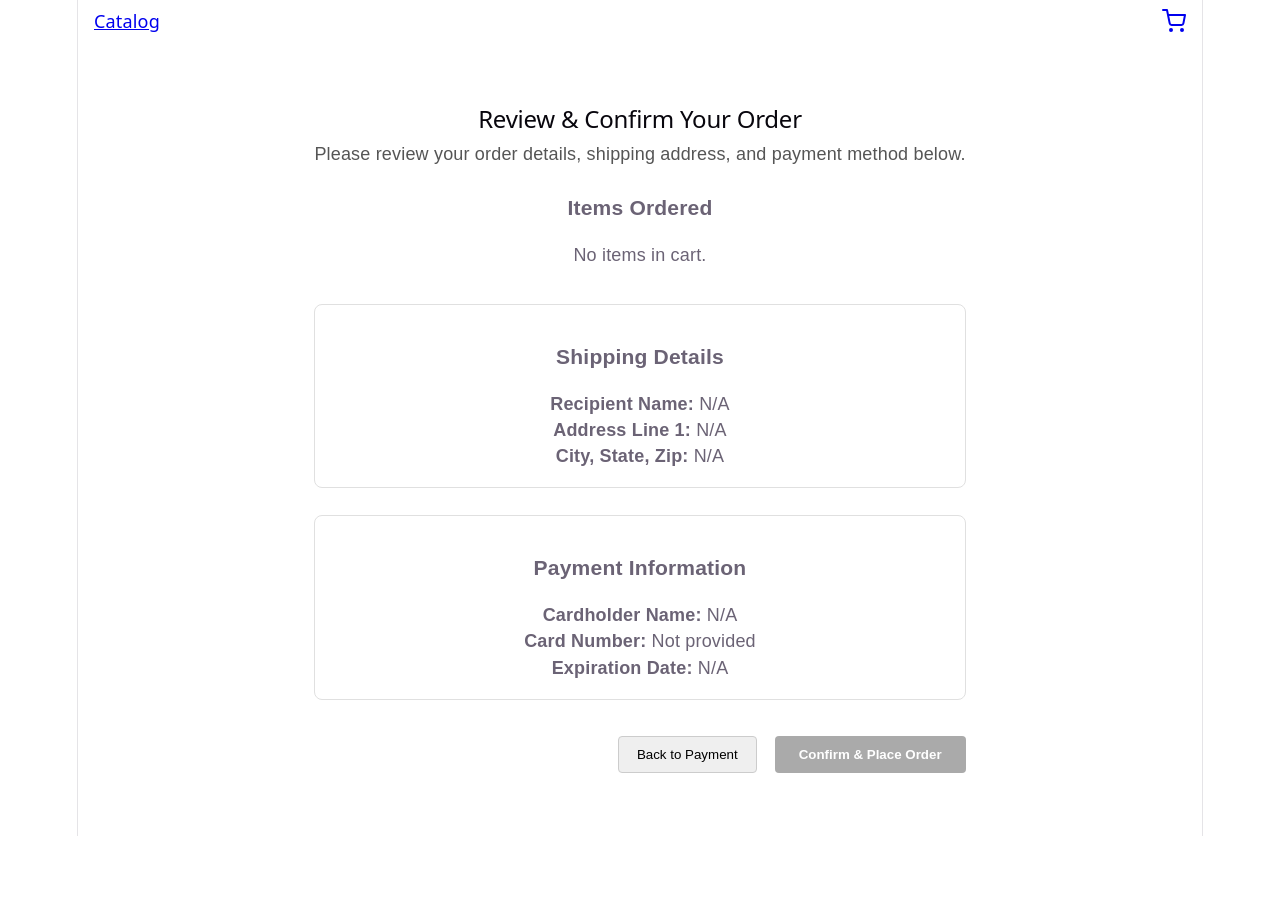
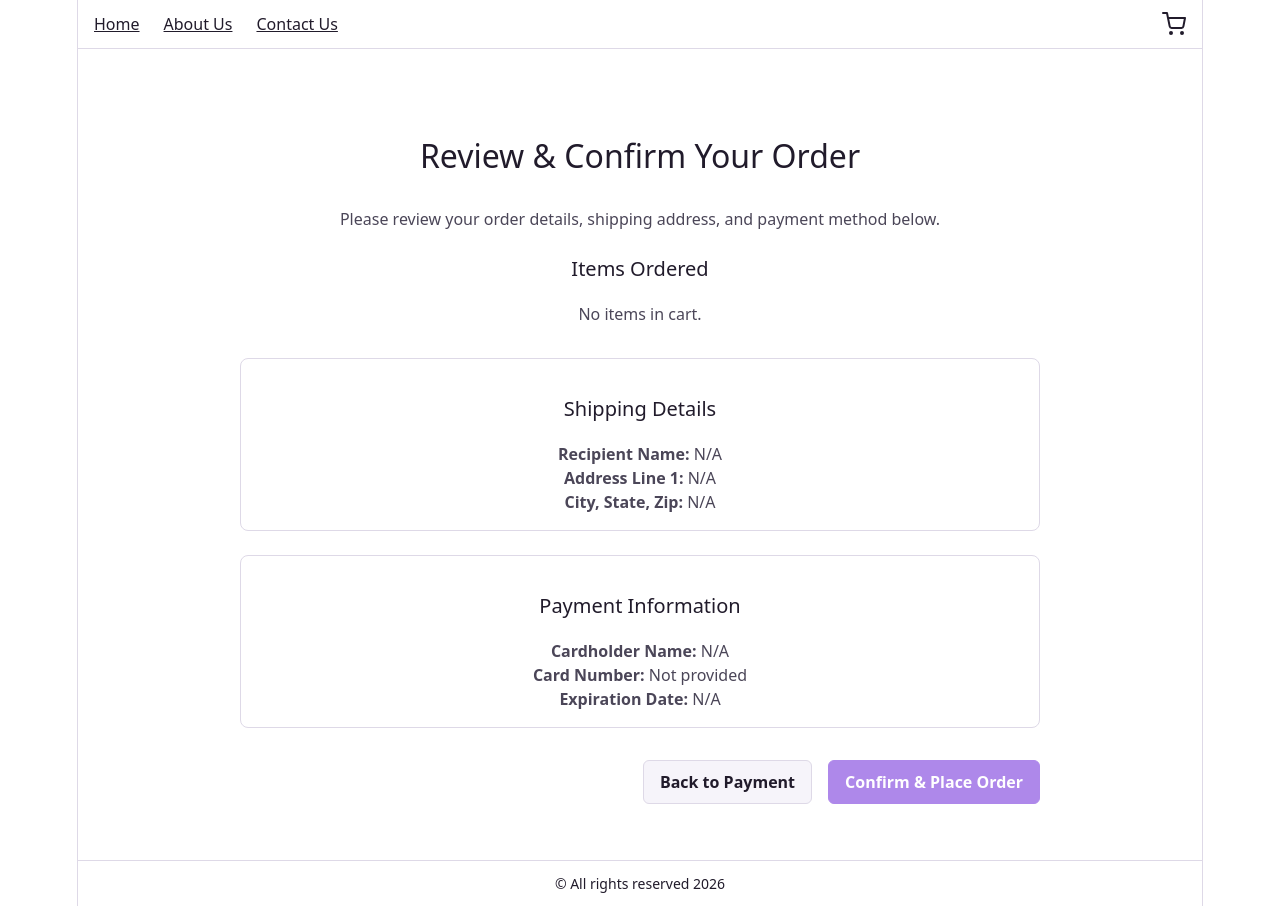
Before and after one commit to wang2989/game-merch-sales-site, a React (Vite) app: page /viewOrder in a window 1280 px wide. Before the commit the page ends 836 px from the top, so only its background shows below. Built offline with nearby package versions, Linux system fonts and the light colour scheme.

Commit message:
Edit header, footer, and page design

```diff
--- a/src/App.css
+++ b/src/App.css
@@ -14,6 +14,75 @@
   &:focus-visible {
     outline: 2px solid var(--accent);
     outline-offset: 2px;
+  }
+}
+
+.site-header {
+  display: flex;
+  align-items: center;
+  justify-content: space-between;
+  gap: 16px;
+  padding: 12px 16px;
+  border-bottom: 1px solid var(--border);
+}
+
+.site-nav-links {
+  display: flex;
+  align-items: center;
+  gap: 24px;
+}
+
+.site-header a,
+.site-footer {
+  color: var(--text-h);
+}
+
+.site-header a {
+  font-size: 1rem;
+}
+
+.app-content {
+  flex: 1;
+}
+
+.site-footer {
+  padding: 12px 16px;
+  border-top: 1px solid var(--border);
+  font-size: 0.875rem;
+}
+
+.purchase-items {
+  display: flex;
+  flex-wrap: wrap;
+  justify-content: center;
+  gap: 16px;
+}
+
+.product-image,
+.product-image-placeholder {
+  width: 100%;
+  height: 140px;
+  object-fit: cover;
+}
+
+.product-image-placeholder {
+  background: var(--surface-muted);
+}
+
+.form-label {
+  color: var(--text);
+  font-family: var(--sans);
+  font-size: 1rem;
+  font-weight: 600;
+}
+
+@media (max-width: 480px) {
+  .site-header {
+    padding-inline: 12px;
+  }
+
+  .site-nav-links {
+    gap: 12px;
   }
 }
 
--- a/src/App.jsx
+++ b/src/App.jsx
@@ -14,6 +14,7 @@ function App() {
     <CartProvider>
       <BrowserRouter>
         <Navbar />
+        <main className="app-content">
           <Routes>
             <Route path="/" element={<Navigate to="/purchase" replace />} />
             <Route path="/purchase" element={<Purchase />} />
@@ -23,6 +24,8 @@ function App() {
             <Route path="/viewOrder" element={<ViewOrder />} />
             <Route path="/shoppingCart" element={<ShoppingCart />} />
           </Routes>
+        </main>
+        <footer className="site-footer">© All rights reserved 2026</footer>
       </BrowserRouter>
     </CartProvider>
   )
--- a/src/components/Navbar.jsx
+++ b/src/components/Navbar.jsx
@@ -6,8 +6,12 @@ export default function Navbar() {
   const hasItems = Object.values(cart.buyQuantity).some((qty) => qty > 0)
 
   return (
-    <nav style={{ display: 'flex', justifyContent: 'space-between', alignItems: 'center', padding: '8px 16px' }}>
-      <Link to="/purchase">Catalog</Link>
+    <nav className="site-header" aria-label="Main navigation">
+      <div className="site-nav-links">
+        <Link to="/purchase">Home</Link>
+        <Link to="/about">About Us</Link>
+        <Link to="/contact">Contact Us</Link>
+      </div>
       <Link
         to="/shoppingCart"
         aria-label={hasItems ? 'Shopping cart (has items)' : 'Shopping cart (empty)'}
--- a/src/components/paymentEntry.js
+++ b/src/components/paymentEntry.js
@@ -178,7 +178,7 @@ export default function PaymentEntry() {
     createElement('h1', { style: { textAlign: 'center' } }, 'Payment Entry'),
     createElement(
       'p',
-      { style: { textAlign: 'center', marginBottom: 24, color: '#555' } },
+      { style: { textAlign: 'center', marginBottom: 24 } },
       'Please enter your credit card information.',
     ),
     createElement(
@@ -203,7 +203,8 @@ export default function PaymentEntry() {
               'label',
               {
                 htmlFor: id,
-                style: { minWidth: 160, fontWeight: 'bold' },
+                className: 'form-label payment-form-label',
+                style: { minWidth: 160 },
               },
               label,
             ),
@@ -216,10 +217,7 @@ export default function PaymentEntry() {
               placeholder,
               'aria-label': label,
               style: {
-                padding: '8px 12px',
-                border: errors[name] ? '1px solid red' : '1px solid #ccc',
-                borderRadius: 4,
-                fontSize: '14px',
+                borderColor: errors[name] ? 'var(--error)' : undefined,
                 width: 220,
               },
             }),
@@ -229,7 +227,7 @@ export default function PaymentEntry() {
                   {
                     id: `${name}-error`,
                     'data-testid': `${name}-error`,
-                    style: { color: 'red', fontSize: '14px' },
+                    style: { color: 'var(--error)' },
                     role: 'alert',
                   },
                   errors[name],
@@ -247,9 +245,6 @@ export default function PaymentEntry() {
           style: {
             display: 'block',
             margin: '32px auto 0',
-            padding: '10px 24px',
-            fontSize: '16px',
-            cursor: 'pointer',
           },
         },
         'Save Credit Card Information',
--- a/src/components/purchase.js
+++ b/src/components/purchase.js
@@ -18,11 +18,11 @@ export default function Purchase() {
 
   return createElement(
     'div',
-    null,
-    createElement('h1', null, 'Purchase'),
+    { className: 'purchase-page' },
+    createElement('h1', null, 'Home'),
     createElement(
       'div',
-      { style: { display: 'flex', flexWrap: 'wrap', gap: 16 } },
+      { className: 'purchase-items' },
       items.map((item) =>
         createElement(ItemCard, {
           key: item.id,
--- a/src/components/shoppingCart.js
+++ b/src/components/shoppingCart.js
@@ -69,7 +69,7 @@ export default function ShoppingCart() {
               width: '100%',
               maxWidth: 480,
               padding: 12,
-              border: '1px solid #ccc',
+              border: '1px solid var(--border)',
               borderRadius: 8,
             },
           },
@@ -82,7 +82,7 @@ export default function ShoppingCart() {
                   alt: item.name,
                   style: { ...size, objectFit: 'cover' },
                 })
-              : createElement('div', { style: { ...size, background: '#eee' } }),
+              : createElement('div', { style: { ...size, background: 'var(--surface-muted)' } }),
             createElement('strong', null, item?.name ?? itemId),
           ),
           createElement(
@@ -91,6 +91,7 @@ export default function ShoppingCart() {
             createElement(
               'button',
               {
+                className: 'button-secondary',
                 type: 'button',
                 'aria-label': `Decrease ${item?.name ?? itemId} quantity`,
                 disabled: qty <= 0,
@@ -111,6 +112,7 @@ export default function ShoppingCart() {
             createElement(
               'button',
               {
+                className: 'button-secondary',
                 type: 'button',
                 'aria-label': `Increase ${item?.name ?? itemId} quantity`,
                 disabled: qty >= max,
@@ -121,6 +123,7 @@ export default function ShoppingCart() {
             createElement(
               'button',
               {
+                className: 'button-secondary',
                 type: 'button',
                 'aria-label': `Remove ${item?.name ?? itemId} from cart`,
                 title: 'Remove',
@@ -154,7 +157,7 @@ export default function ShoppingCart() {
       ? createElement(
           'p',
           {
-            style: { color: 'red', textAlign: 'center', margin: '12px auto 0' },
+            style: { color: 'var(--error)', textAlign: 'center', margin: '12px auto 0' },
             role: 'alert',
             'data-testid': 'empty-cart-error',
           },
@@ -164,6 +167,7 @@ export default function ShoppingCart() {
     createElement(
       'button',
       {
+        className: 'button-primary',
         type: 'button',
         onClick: handleCheckout,
         style: { display: 'block', margin: '12px auto 0' },
@@ -172,7 +176,12 @@ export default function ShoppingCart() {
     ),
     createElement(
       'button',
-      { type: 'button', onClick: handleClear, style: { display: 'block', margin: '12px auto 0' } },
+      {
+        className: 'button-secondary',
+        type: 'button',
+        onClick: handleClear,
+        style: { display: 'block', margin: '12px auto 0' },
+      },
       'Clear Cart',
     ),
   )
--- a/src/components/viewOrder.jsx
+++ b/src/components/viewOrder.jsx
@@ -25,9 +25,9 @@ export default function ViewOrder() {
     : rawCard || 'Not provided'
 
   return (
-    <div style={{ maxWidth: 800, margin: '2rem auto', padding: '1.5rem', fontFamily: 'sans-serif' }}>
-      <h2>Review & Confirm Your Order</h2>
-      <p style={{ color: '#555' }}>Please review your order details, shipping address, and payment method below.</p>
+    <div style={{ maxWidth: 800, margin: '2rem auto', padding: '1.5rem' }}>
+      <h1>Review & Confirm Your Order</h1>
+      <p>Please review your order details, shipping address, and payment method below.</p>
 
       {/* Items Summary Table */}
       <section style={{ marginTop: '1.5rem' }}>
@@ -37,7 +37,7 @@ export default function ViewOrder() {
         ) : (
           <table style={{ width: '100%', borderCollapse: 'collapse', marginTop: '0.5rem' }}>
             <thead>
-              <tr style={{ borderBottom: '2px solid #ccc', textAlign: 'left' }}>
+              <tr style={{ borderBottom: '2px solid var(--border)', textAlign: 'left' }}>
                 <th style={{ padding: '8px' }}>Item</th>
                 <th style={{ padding: '8px' }}>Price</th>
                 <th style={{ padding: '8px' }}>Qty</th>
@@ -46,7 +46,7 @@ export default function ViewOrder() {
             </thead>
             <tbody>
               {orderItems.map((item) => (
-                <tr key={item.id} style={{ borderBottom: '1px solid #eee' }}>
+                <tr key={item.id} style={{ borderBottom: '1px solid var(--border)' }}>
                   <td style={{ padding: '8px', display: 'flex', alignItems: 'center', gap: '8px' }}>
                     {item.image && (
                       <img
@@ -68,7 +68,7 @@ export default function ViewOrder() {
                 <td colSpan="3" style={{ padding: '12px 8px', fontWeight: 'bold', textAlign: 'right' }}>
                   Total Cost:
                 </td>
-                <td style={{ padding: '12px 8px', fontWeight: 'bold', textAlign: 'right', fontSize: '1.15rem' }}>
+                <td style={{ padding: '12px 8px', fontWeight: 'bold', textAlign: 'right' }}>
                   ${totalCost.toFixed(2)}
                 </td>
               </tr>
@@ -78,7 +78,7 @@ export default function ViewOrder() {
       </section>
 
       {/* Shipping Details */}
-      <section style={{ marginTop: '2rem', padding: '1rem', border: '1px solid #e0e0e0', borderRadius: 8 }}>
+      <section style={{ marginTop: '2rem', padding: '1rem', border: '1px solid var(--border)', borderRadius: 8 }}>
         <h3>Shipping Details</h3>
         <p><strong>Recipient Name:</strong> {cart.name || 'N/A'}</p>
         <p><strong>Address Line 1:</strong> {cart.address_1 || 'N/A'}</p>
@@ -90,7 +90,7 @@ export default function ViewOrder() {
       </section>
 
       {/* Payment Details */}
-      <section style={{ marginTop: '1.5rem', padding: '1rem', border: '1px solid #e0e0e0', borderRadius: 8 }}>
+      <section style={{ marginTop: '1.5rem', padding: '1rem', border: '1px solid var(--border)', borderRadius: 8 }}>
         <h3>Payment Information</h3>
         <p><strong>Cardholder Name:</strong> {cart.card_holder_name || 'N/A'}</p>
         <p><strong>Card Number:</strong> {maskedCard}</p>
@@ -102,7 +102,7 @@ export default function ViewOrder() {
         <button
           type="button"
           onClick={() => navigate('/paymentEntry')}
-          style={{ padding: '10px 18px', cursor: 'pointer', borderRadius: 4, border: '1px solid #ccc' }}
+          className="button-secondary"
         >
           Back to Payment
         </button>
@@ -110,15 +110,6 @@ export default function ViewOrder() {
           type="button"
           onClick={() => navigate('/confirmation')}
           disabled={orderItems.length === 0}
-          style={{
-            padding: '10px 24px',
-            backgroundColor: orderItems.length === 0 ? '#aaa' : '#0070f3',
-            color: '#fff',
-            border: 'none',
-            borderRadius: 4,
-            fontWeight: 'bold',
-            cursor: orderItems.length === 0 ? 'not-allowed' : 'pointer',
-          }}
         >
           Confirm & Place Order
         </button>
--- a/src/index.css
+++ b/src/index.css
@@ -1,57 +1,38 @@
 :root {
-  --text: #6b6375;
-  --text-h: #08060d;
+  --text: #4b4658;
+  --text-h: #211b2b;
   --bg: #fff;
-  --border: #e5e4e7;
-  --code-bg: #f4f3ec;
-  --accent: #aa3bff;
-  --accent-bg: rgba(170, 59, 255, 0.1);
-  --accent-border: rgba(170, 59, 255, 0.5);
-  --social-bg: rgba(244, 243, 236, 0.5);
+  --border: #ded9e7;
+  --surface-muted: #f6f4fa;
+  --social-bg: #f6f4fa;
+  --accent: #6d28d9;
+  --accent-hover: #5b21b6;
+  --accent-bg: #f1eafd;
+  --accent-border: #b79be8;
+  --success: #15803d;
+  --error: #b42318;
   --shadow:
     rgba(0, 0, 0, 0.1) 0 10px 15px -3px, rgba(0, 0, 0, 0.05) 0 4px 6px -2px;
 
   --sans: system-ui, 'Segoe UI', Roboto, sans-serif;
-  --heading: system-ui, 'Segoe UI', Roboto, sans-serif;
-  --mono: ui-monospace, Consolas, monospace;
 
-  font: 18px/145% var(--sans);
-  letter-spacing: 0.18px;
-  color-scheme: light dark;
+  font: 16px/1.5 var(--sans);
+  color-scheme: light;
   color: var(--text);
   background: var(--bg);
   font-synthesis: none;
   text-rendering: optimizeLegibility;
   -webkit-font-smoothing: antialiased;
   -moz-osx-font-smoothing: grayscale;
-
-  @media (max-width: 1024px) {
-    font-size: 16px;
-  }
-}
-
-@media (prefers-color-scheme: dark) {
-  :root {
-    --text: #9ca3af;
-    --text-h: #f3f4f6;
-    --bg: #16171d;
-    --border: #2e303a;
-    --code-bg: #1f2028;
-    --accent: #c084fc;
-    --accent-bg: rgba(192, 132, 252, 0.15);
-    --accent-border: rgba(192, 132, 252, 0.5);
-    --social-bg: rgba(47, 48, 58, 0.5);
-    --shadow:
-      rgba(0, 0, 0, 0.4) 0 10px 15px -3px, rgba(0, 0, 0, 0.25) 0 4px 6px -2px;
-  }
-
-  #social .button-icon {
-    filter: invert(1) brightness(2);
-  }
 }
 
 body {
   margin: 0;
+  font-family: var(--sans);
+  font-size: 1rem;
+  line-height: 1.5;
+  color: var(--text);
+  background: var(--bg);
 }
 
 #root {
@@ -67,45 +48,90 @@ body {
 }
 
 h1,
-h2 {
-  font-family: var(--heading);
+h2,
+h3 {
+  font-family: var(--sans);
   font-weight: 500;
   color: var(--text-h);
 }
 
 h1 {
-  font-size: 56px;
-  letter-spacing: -1.68px;
+  font-size: 2rem;
+  line-height: 1.2;
   margin: 32px 0;
-  @media (max-width: 1024px) {
-    font-size: 36px;
-    margin: 20px 0;
-  }
 }
 h2 {
-  font-size: 24px;
-  line-height: 118%;
-  letter-spacing: -0.24px;
+  font-size: 1.5rem;
+  line-height: 1.3;
   margin: 0 0 8px;
-  @media (max-width: 1024px) {
-    font-size: 20px;
-  }
+}
+h3 {
+  font-size: 1.25rem;
+  line-height: 1.35;
 }
 p {
   margin: 0;
 }
 
-code,
-.counter {
-  font-family: var(--mono);
-  display: inline-flex;
-  border-radius: 4px;
-  color: var(--text-h);
+button,
+input,
+select,
+textarea {
+  font: inherit;
 }
 
-code {
-  font-size: 15px;
-  line-height: 135%;
-  padding: 4px 8px;
-  background: var(--code-bg);
+button {
+  box-sizing: border-box;
+  min-width: 44px;
+  height: 44px;
+  padding: 0 16px;
+  border: 1px solid var(--accent);
+  border-radius: 6px;
+  color: #fff;
+  background: var(--accent);
+  font-weight: 600;
+  cursor: pointer;
+  transition: background-color 0.15s ease, border-color 0.15s ease;
 }
+
+button:hover:not(:disabled) {
+  border-color: var(--accent-hover);
+  background: var(--accent-hover);
+}
+
+button:focus-visible,
+a:focus-visible,
+input:focus-visible,
+select:focus-visible,
+textarea:focus-visible {
+  outline: 2px solid var(--accent);
+  outline-offset: 2px;
+}
+
+button:disabled {
+  opacity: 0.55;
+  cursor: not-allowed;
+}
+
+button.button-secondary {
+  border-color: var(--border);
+  color: var(--text-h);
+  background: var(--surface-muted);
+}
+
+button.button-secondary:hover:not(:disabled) {
+  border-color: var(--accent-border);
+  background: var(--accent-bg);
+}
+
+input,
+select,
+textarea {
+  box-sizing: border-box;
+  min-height: 44px;
+  padding: 8px 12px;
+  border: 1px solid var(--border);
+  border-radius: 6px;
+  color: var(--text-h);
+  background: var(--bg);
+}
```
Also changed, not shown: src/components/ItemCard.jsx (+5 -5 lines), src/components/confirmation.jsx (+13 -21 lines), src/components/shippingEntry.js (+7 -3 lines). Lines whose indentation alone changed are shown as unchanged.
